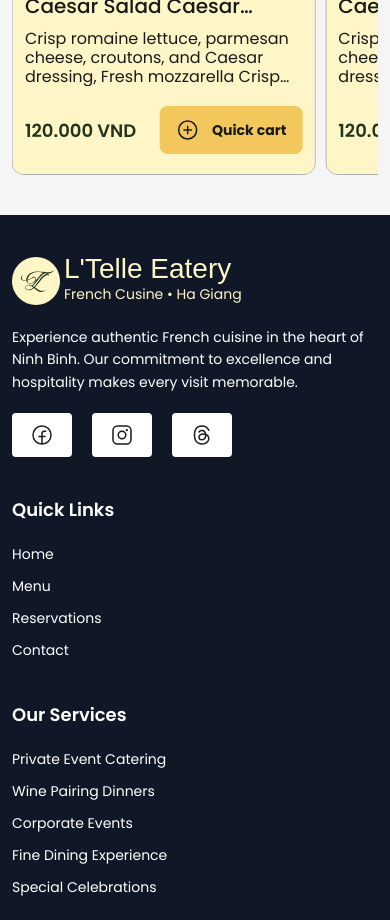
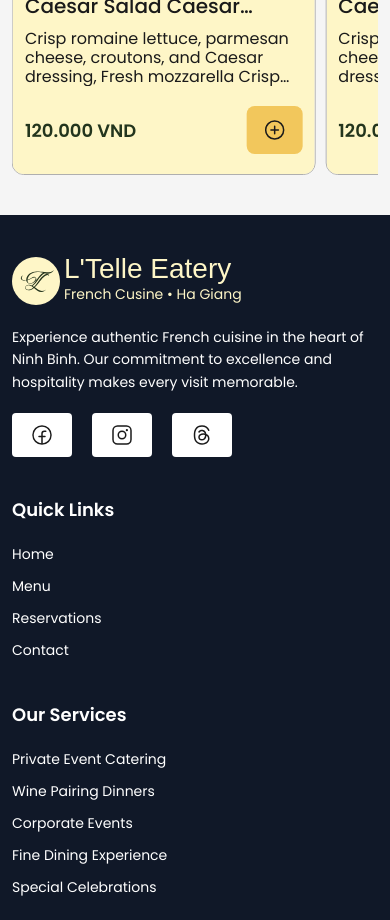
Before and after one commit to hoangkhoanguyen/ltelle-eatery, a Next.js app: page /dish/caesar-salad in a window 390 px wide. Shown: the part 2000-2920 px from the top of the page. Built offline with nearby package versions, Linux system fonts and the light colour scheme.

Commit message:
fix add to cart button

```diff
--- a/src/components/web/shared/ProductCard.tsx
+++ b/src/components/web/shared/ProductCard.tsx
@@ -6,7 +6,7 @@ import { webRoutes } from "@/constants/route";
 
 const ProductCard = () => {
   return (
-    <div className="flex flex-col rounded-xl overflow-hidden border border-web-content-3">
+    <div className="flex flex-col rounded-xl overflow-hidden border border-web-content-3 @container">
       <div className="w-full aspect-square bg-gray-300 relative">
         <Image src="/assets/static/product-image.png" alt="ldkvnmlksf" fill />
       </div>
--- a/src/components/web/shared/QuickCartButton.tsx
+++ b/src/components/web/shared/QuickCartButton.tsx
@@ -5,7 +5,7 @@ const QuickCartButton = () => {
   return (
     <button className="text-web-content-1 flex items-center gap-3 px-4 py-3 bg-web-secondary-1 rounded-lg">
       <Icon icon={"ph:plus-circle"} className="text-2xl" />
-      <span className="text-web-button-mobile lg:text-web-button">
+      <span className="text-web-button-mobile lg:text-web-button hidden @xs:block">
         Quick cart
       </span>
     </button>
```
